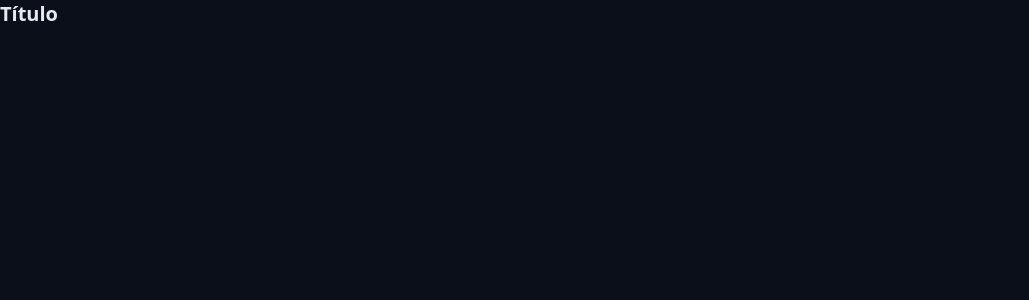
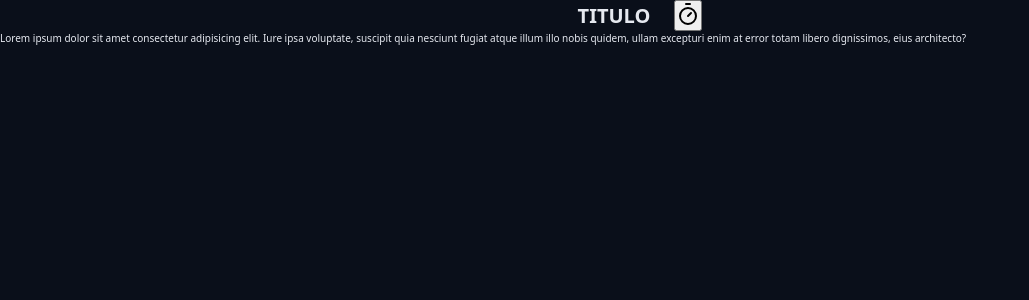
Before and after one commit to tuorjp/chronos, a React (Vite) app: page / in a window 1280 px wide. Shown: the top 300 px of the page, without its empty margins (0-1029 px from the left). Built offline with nearby package versions, Linux system fonts and the light colour scheme.

Commit message:
HeadingProps: React.ReactNode, Heading.module.css

```diff
--- a/src/App.tsx
+++ b/src/App.tsx
@@ -1,12 +1,21 @@
+import { TimerIcon } from 'lucide-react'
 import { Heading } from './components/Heading/Heading'
 import './styles/global.css'
 import './styles/theme.css'
 
-function App() {
+export default function App() {
 
   return (
-    <Heading />
+    <>
+      <Heading>
+        TITULO
+        <button>
+          <TimerIcon />
+        </button>
+      </Heading>
+      <p>
+        Lorem ipsum dolor sit amet consectetur adipisicing elit. Iure ipsa voluptate, suscipit quia nesciunt fugiat atque illum illo nobis quidem, ullam excepturi enim at error totam libero dignissimos, eius architecto?
+      </p>
+    </>
   )
 }
-
-export default App
--- /dev/null
+++ b/src/components/Heading/Heading.module.css
@@ -0,0 +1,6 @@
+.heading {
+  display: flex;
+  align-items: center;
+  justify-content: center;
+  gap: 2.4rem
+}
--- a/src/components/Heading/Heading.tsx
+++ b/src/components/Heading/Heading.tsx
@@ -1,5 +1,11 @@
-export function Heading() {
+import styles from './Heading.module.css'
+
+type HeadingProps = {
+  children: React.ReactNode;
+}
+
+export function Heading({ children }: HeadingProps) {
   return (
-    <h1>Título</h1>
+    <h1 className={styles.heading}>{children}</h1>
   )
 }
```
